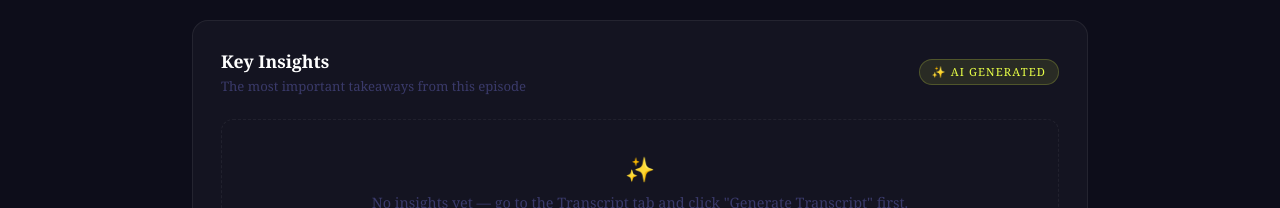
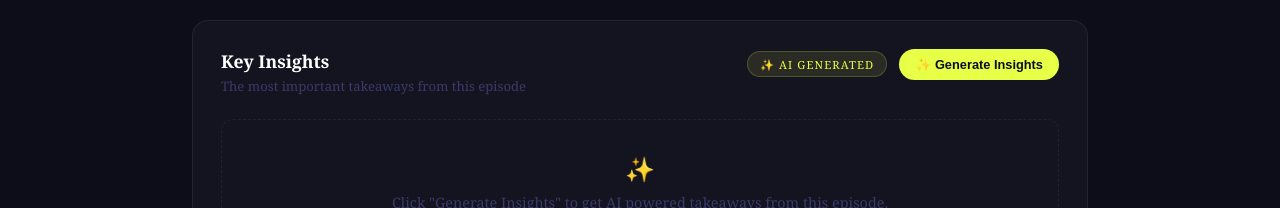
Before and after one commit to TheHstler/PODIQ, a React (Create React App) app: page /player/1 in a window 1280 px wide. Both pictures are taken after a click on the button "✨ Key Insights". Shown: the part 592-800 px from the top of the page. Built offline with nearby package versions, Linux system fonts and the light colour scheme.

Commit message:
key insights are now working

```diff
--- a/src/pages/PlayerPage.jsx
+++ b/src/pages/PlayerPage.jsx
@@ -152,6 +152,35 @@ function PlayerPage() {
     }
   }
 
+  /* ── GENERATE INSIGHTS INDEPENDENTLY ────────────────────────────────────
+     Works without a transcript — uses episode description as fallback.   */
+  async function handleGenerateInsights() {
+    setIsGeneratingInsights(true);
+    setTranscribeError("");
+
+    try {
+      /* Use existing transcript if available, otherwise use description */
+      const textToAnalyse = transcript.length > 0
+        ? transcript.map(l => l.text).join(" ")
+        : episode.description;
+
+      const insightsResponse = await fetch("http://localhost:3001/api/insights", {
+        method: "POST",
+        headers: { "Content-Type": "application/json" },
+        body: JSON.stringify({ transcript: textToAnalyse }),
+      });
+
+      const insightsData = await insightsResponse.json();
+      if (!insightsResponse.ok) throw new Error(insightsData.error);
+      if (insightsData.insights) setInsights(insightsData.insights);
+
+    } catch (err) {
+      setTranscribeError("Could not generate insights: " + err.message);
+    } finally {
+      setIsGeneratingInsights(false);
+    }
+  }
+
   return (
     <div style={{ minHeight: "100vh", background: "#0d0d1a", color: "#f5f0e8" }}>
 
@@ -210,8 +239,8 @@ function PlayerPage() {
         <div style={{ display: "flex", gap: "4px", background: "rgba(255,255,255,0.04)", border: "1px solid rgba(255,255,255,0.07)", borderRadius: "12px", padding: "4px", width: "fit-content" }}>
           {[
             { key: "transcript", label: "📄 Transcript" },
-            { key: "insights",   label: "✨ Key Insights" },
-            { key: "notes",      label: "📝 My Notes" },
+            { key: "insights", label: "✨ Key Insights" },
+            { key: "notes", label: "📝 My Notes" },
           ].map((tab) => (
             <button key={tab.key} onClick={() => setActiveTab(tab.key)} style={{ background: activeTab === tab.key ? "#e8ff47" : "transparent", color: activeTab === tab.key ? "#0d0d1a" : "#5a5a9a", border: "none", padding: "0.55rem 1.25rem", borderRadius: "8px", cursor: "pointer", fontSize: "0.85rem", fontWeight: activeTab === tab.key ? "bold" : "normal", transition: "all 0.15s" }}>
               {tab.label}
@@ -311,21 +340,47 @@ function PlayerPage() {
         {/* ══ KEY INSIGHTS PANEL ══ */}
         {activeTab === "insights" && (
           <div style={{ background: "rgba(255,255,255,0.03)", border: "1px solid rgba(255,255,255,0.07)", borderRadius: "16px", padding: "1.75rem" }}>
-            <div style={{ marginBottom: "1.5rem", display: "flex", alignItems: "center", justifyContent: "space-between" }}>
+
+            {/* Panel header with its own Generate button */}
+            <div style={{ marginBottom: "1.5rem", display: "flex", alignItems: "flex-start", justifyContent: "space-between" }}>
               <div>
                 <h2 style={{ fontSize: "1.1rem", color: "#ffffff", marginBottom: "0.3rem" }}>Key Insights</h2>
                 <p style={{ color: "#3a3a6a", fontSize: "0.82rem" }}>The most important takeaways from this episode</p>
               </div>
-              <span style={{ background: "rgba(232,255,71,0.1)", border: "1px solid rgba(232,255,71,0.2)", color: "#e8ff47", fontSize: "0.7rem", letterSpacing: "0.1em", textTransform: "uppercase", padding: "0.3rem 0.75rem", borderRadius: "20px" }}>
-                ✨ AI Generated
-              </span>
+              <div style={{ display: "flex", alignItems: "center", gap: "0.75rem", flexShrink: 0 }}>
+                {/* AI badge */}
+                <span style={{ background: "rgba(232,255,71,0.1)", border: "1px solid rgba(232,255,71,0.2)", color: "#e8ff47", fontSize: "0.7rem", letterSpacing: "0.1em", textTransform: "uppercase", padding: "0.3rem 0.75rem", borderRadius: "20px" }}>
+                  ✨ AI Generated
+                </span>
+                {/* Generate insights button — works independently of transcript */}
+                <button
+                  onClick={handleGenerateInsights}
+                  disabled={isGeneratingInsights}
+                  style={{ background: isGeneratingInsights ? "rgba(232,255,71,0.2)" : "#e8ff47", color: "#0d0d1a", border: "none", padding: "0.5rem 1rem", borderRadius: "20px", cursor: isGeneratingInsights ? "not-allowed" : "pointer", fontSize: "0.8rem", fontWeight: "bold", whiteSpace: "nowrap" }}
+                >
+                  {isGeneratingInsights ? "⏳ Generating..." : "✨ Generate Insights"}
+                </button>
+              </div>
             </div>
 
-            {/* Empty state — tells user to generate transcript first */}
-            {insights.length === 0 && (
+            {/* Error message */}
+            {transcribeError && activeTab === "insights" && (
+              <p style={{ color: "#ff6b6b", fontSize: "0.85rem", marginBottom: "1rem" }}>{transcribeError}</p>
+            )}
+
+            {/* Empty state */}
+            {insights.length === 0 && !isGeneratingInsights && (
               <div style={{ padding: "2rem", textAlign: "center", color: "#3a3a6a", border: "1px dashed rgba(255,255,255,0.06)", borderRadius: "12px", marginBottom: "1rem" }}>
                 <p style={{ fontSize: "1.5rem", marginBottom: "0.5rem" }}>✨</p>
-                <p style={{ fontSize: "0.9rem" }}>No insights yet — go to the Transcript tab and click "Generate Transcript" first.</p>
+                <p style={{ fontSize: "0.9rem" }}>Click "Generate Insights" to get AI powered takeaways from this episode.</p>
+              </div>
+            )}
+
+            {/* Loading state */}
+            {isGeneratingInsights && (
+              <div style={{ padding: "2rem", textAlign: "center", color: "#5a5a9a", border: "1px dashed rgba(232,255,71,0.1)", borderRadius: "12px" }}>
+                <p style={{ fontSize: "1.5rem", marginBottom: "0.5rem" }}>⏳</p>
+                <p style={{ fontSize: "0.9rem" }}>AI is analysing the episode — this takes about 30 seconds...</p>
               </div>
             )}
 
@@ -342,7 +397,7 @@ function PlayerPage() {
             {/* Supervisor note */}
             <div style={{ marginTop: "1.5rem", padding: "1rem 1.25rem", background: "rgba(232,255,71,0.03)", border: "1px dashed rgba(232,255,71,0.15)", borderRadius: "10px" }}>
               <p style={{ color: "#3a3a6a", fontSize: "0.82rem", margin: 0 }}>
-                🔌 <strong style={{ color: "#5a5a8a" }}>AI Powered:</strong> Insights are generated from the episode transcript using Hugging Face Flan-T5.
+                🔌 <strong style={{ color: "#5a5a8a" }}>AI Powered:</strong> Insights are generated from the episode audio using AssemblyAI transcription and Hugging Face Flan-T5.
               </p>
             </div>
           </div>
```
Also changed, not shown: 1 other file (tests, documents, lock files or other folders).
